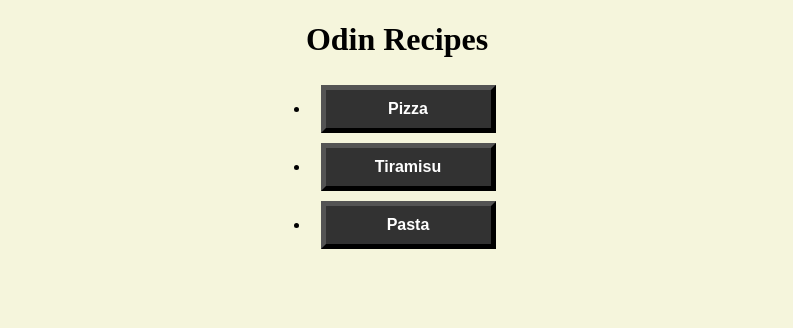
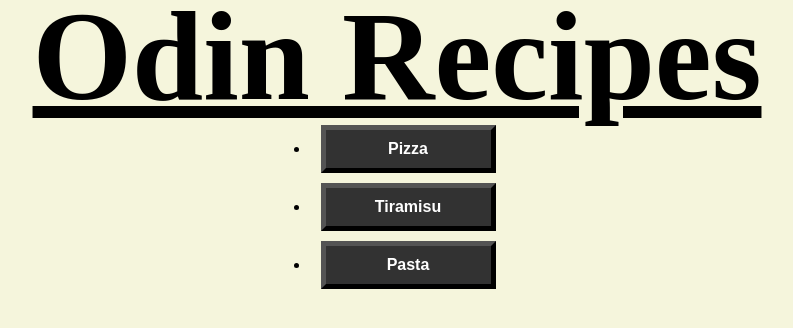
Before and after one commit to HebiRyuuk/odin-recipes, a plain HTML site: page index.html in a window 1280 px wide. Shown: the whole page, without its empty margins (243-1036 px from the left). Drawn offline with Linux system fonts and the light colour scheme.

Commit message:
Modified index-styles.css     <h1>         font-size: 128px         margin-top: -25px         margin-bottom: -10px         text-decoration: underline

```diff
--- a/index-styles.css
+++ b/index-styles.css
@@ -22,4 +22,8 @@ h1 {
     text-align: center;
     color: black;
     font-weight: 900;
+    font-size: 128px;
+    margin-top: -25px;
+    margin-bottom: -10px;
+    text-decoration: underline;
 }
```
